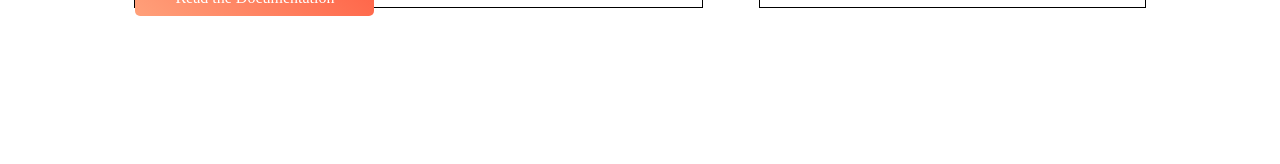
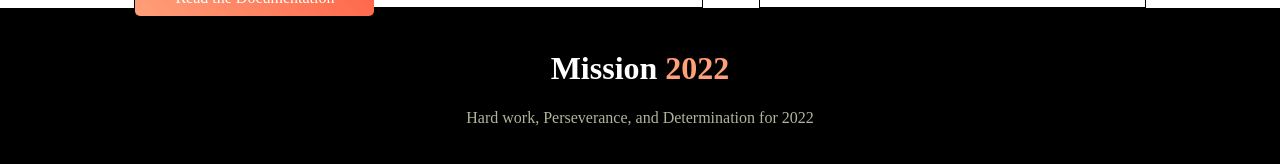
Before and after one commit to abdurrazzakhera/paractis_assignment_mission2022, a plain HTML site: page index.html in a window 1280 px wide. Shown: the part 1840-2004 px from the top of the page. Before the commit the page ends 1856 px from the top, so only its background shows below. Drawn offline with Linux system fonts and the light colour scheme.

Commit message:
footer add

```diff
--- a/index.html
+++ b/index.html
@@ -100,5 +100,9 @@
         <img src="./images/pictures/project.png" alt="" />
       </div>
     </section>
+    <footer class="footer_section">
+      <h1>Mission <span class="color_title">2022</span></h1>
+      <p>Hard work, Perseverance, and Determination for 2022</p>
+    </footer>
   </body>
 </html>
--- a/style.css
+++ b/style.css
@@ -92,3 +92,14 @@ body {
 .sixty_ratio p {
   margin-bottom: 35px;
 }
+.footer_section {
+  background-color: black;
+  text-align: center;
+  padding: 21px;
+}
+.footer_section h1 {
+  color: white;
+}
+.footer_section p {
+  color: #afb59b;
+}
```
